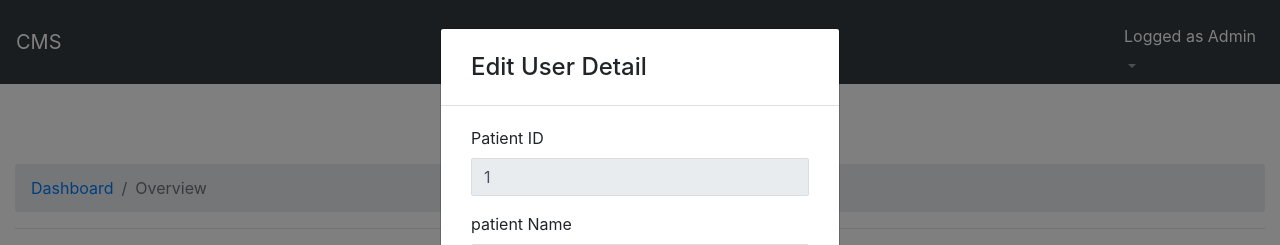
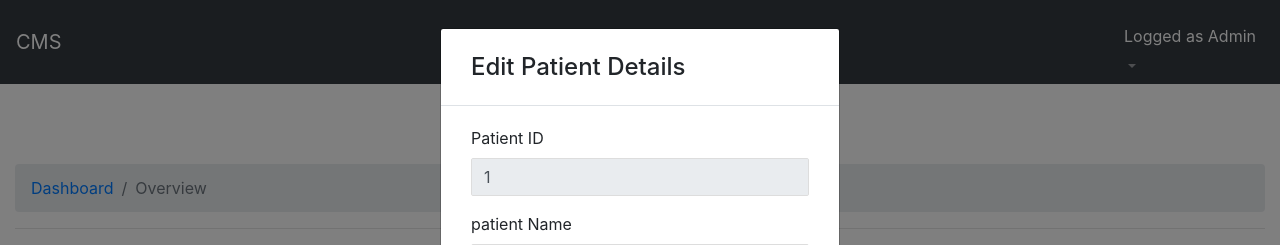
Before and after one commit to saku-xyz/Patients-Mgt-System, a PHP site: page /patient.php in a window 1280 px wide, after a click that opens the changed part. Shown: the top 245 px of the page. Run offline with PHP 8.4, Linux system fonts and the light colour scheme; a user stored in the database is signed in; data comes from the database, SQL or seed files in the repository; tables that the repository leaves empty hold one stand-in row (values such as "Sample post").

Commit message:
Update patient.php

```diff
--- a/patient.php
+++ b/patient.php
@@ -174,7 +174,7 @@ $webResult = mysqli_query($db, $websiteSQL);
                             <div class="modal-dialog">
                                 <div class="modal-content">
                                     <div class="modal-header">
-                                        <h4 class="modal-title" id="memberModalLabel">Edit User Detail</h4>
+                                        <h4 class="modal-title" id="memberModalLabel">Edit Patient Details</h4>
                                     </div>
                                     <div class="dash">
 
```
